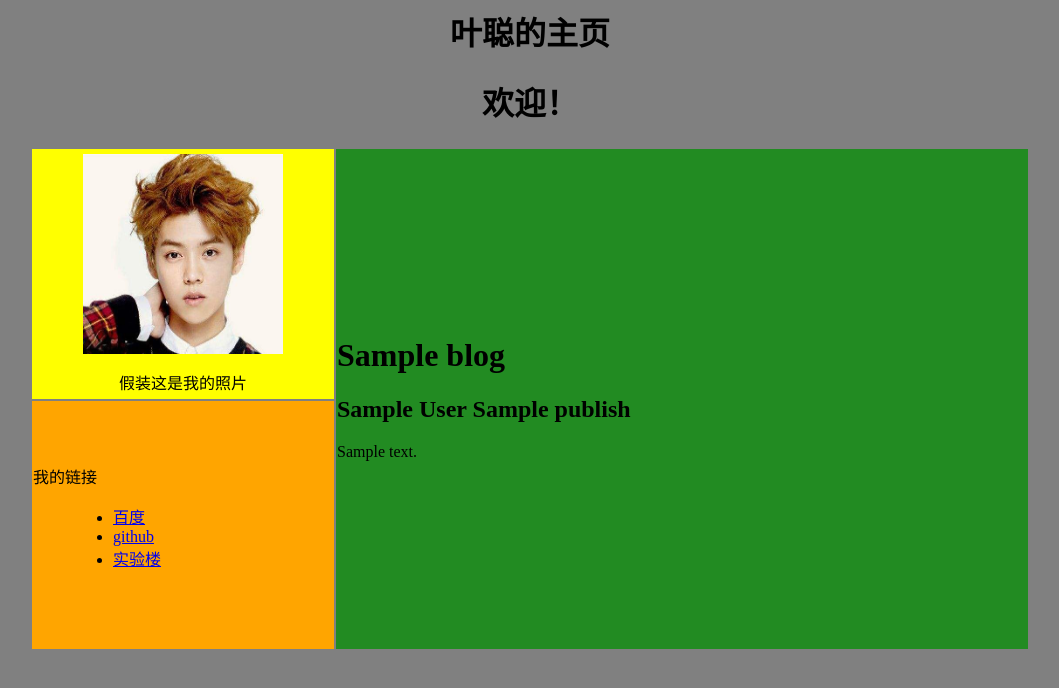
After one commit to yecong14/mysite, a Django app: template templates/blog/articles.html in a window 1280 px wide. The commit adds this page. Shown: the top 688 px of the page, without its empty margins (110-1169 px from the left). Run offline with Django 3.2, Linux system fonts and the light colour scheme; the template is opened without the code that fills it: most values are stand-ins (such as "Sample title", 1, 10 or a date in 2020).

Commit message:
增加了详情页，并链接到主页的文章目录中。

```diff
--- a/blog/urls.py
+++ b/blog/urls.py
@@ -3,4 +3,5 @@ from . import views
 
 urlpatterns = [
         url(r'^$',views.blog_title,name='blog_title'),
+        url(r'^blogarticles/(?P<article_id>\d+)/$',views.blog_articles,name='blog_articles'),
 ]
--- a/blog/views.py
+++ b/blog/views.py
@@ -5,3 +5,7 @@ from .models import BlogArticles
 def blog_title(request):
     blogs = BlogArticles.objects.all()
     return render(request,'blog/titles.html',{'blogs':blogs})
+
+def blog_articles(request,article_id):
+    blog = BlogArticles.objects.get(id=article_id)
+    return render(request,'blog/articles.html',{'blog':blog})
--- a/mysite/settings.py
+++ b/mysite/settings.py
@@ -119,4 +119,4 @@ USE_TZ = True
 # https://docs.djangoproject.com/en/1.11/howto/static-files/
 
 STATIC_URL = '/static/'
-STATIC_ROOT = os.path.join(BASE_DIR,'static')
+STATICFILES_DIRS = (os.path.join(BASE_DIR,'static'),)
--- a/templates/base.html
+++ b/templates/base.html
@@ -1,3 +1,4 @@
+{% load staticfiles %}
 <html lang='zh-cn'>
 <head>
   <meta charset='utf-8'>
@@ -7,7 +8,7 @@
     <body bgcolor='gray'>
       <h1 align='center' color='blue'>叶聪的主页</h1>
 
-      <table width='1800'>
+      <table align='center' width='1000'>
         <tr>
 	  <td colspan=2>
             <h1 align='center';color='blue'>欢迎！</h1>
@@ -15,13 +16,13 @@
         </tr>
 
         <tr>
-          <td style='background-color:yellow;width:500;height:400'>
-	  <p align='center'><img src='images/luhan.jpg' width='300' height='300'></p>
+          <td style='background-color:yellow;width:300;height:250'>
+	  <p align='center'><img src="{% static '/images/luhan.jpg' %}" width='200' height='200'></p>
           <p style='text-align:center'>假装这是我的照片</p>
 
           </td>
 
-          <td rowspan='2' bgcolor='forestgreen' height='800'>
+          <td rowspan='2' bgcolor='forestgreen' height='500'>
             {% block contain %}{% endblock %}
           </td>
         </tr>
--- /dev/null
+++ b/templates/blog/articles.html
@@ -0,0 +1,9 @@
+{% extends 'base.html' %}
+{% block title %}文章详情{% endblock %}
+
+{% block contain %}
+<h1>{{ blog.title }}</h1>
+
+<h2>{{ blog.author }}  {{ blog.publish }}</h2>
+<p>{{ blog.body }}</p>
+{% endblock %}
--- a/templates/blog/titles.html
+++ b/templates/blog/titles.html
@@ -6,7 +6,7 @@
 <div>
 	<ul>
 		{% for blog in blogs %}
-			<li>{{ blog.title }}</li>
+		<li><a href='{% url 'blog:blog_articles' article_id=blog.id %}'>{{ blog.title }}</a></li>
 		{% endfor %}
 	</ul>
 </div>
```
Also changed, not shown: db.sqlite3.
